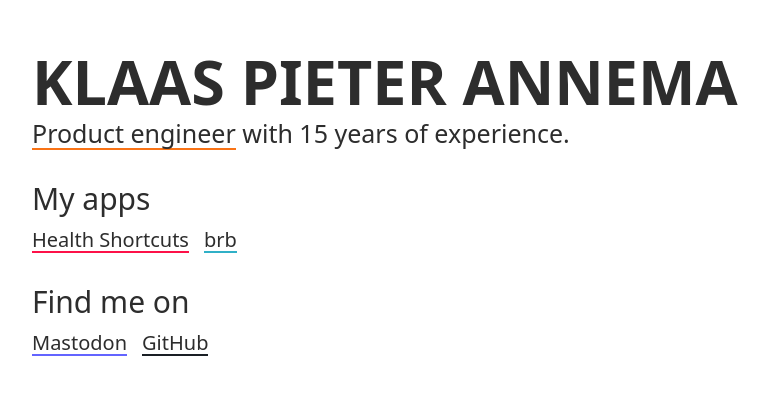
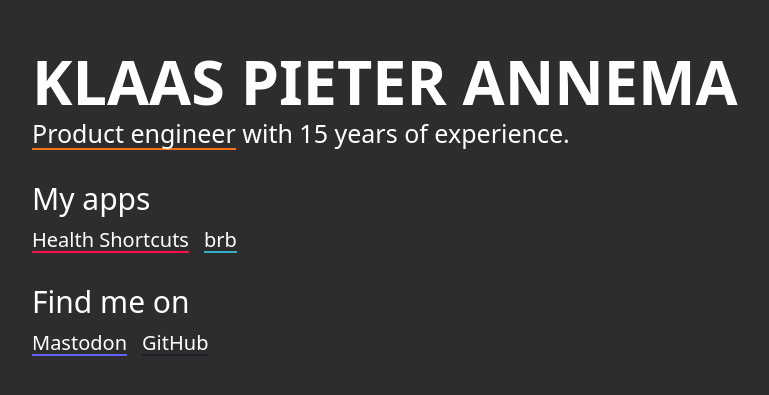
Before and after one commit to klaaspieter/annemame, an Eleventy site: page src/index.md in a window 1280 px wide. Shown: the part 197-592 px from the top of the page, without its empty margins (223-992 px from the left). Built offline with nearby package versions, Linux system fonts and the dark colour scheme; Eleventy itself is replaced by a stand-in of ours; files that its build step writes are made by us from their sources.

Commit message:
Support dark mode

```diff
--- a/src/_includes/stylesheets/global.css
+++ b/src/_includes/stylesheets/global.css
@@ -22,6 +22,20 @@
   --color-brb-accent: #30b0c7;
   --color-mastodon-accent: #6364ff;
   --color-github-accent: #1a1f25;
+}
+
+@media(prefers-color-scheme: dark) {
+  :root {
+    --color-accent: #f97316;
+    --color-background: #2d2d2d;
+    --color-text: #ffffff;
+
+    --color-text-link: var(--color-accent);
+
+    --space: var(--space-m);
+
+    --color-github-accent: #1a1f25;
+  }
 }
 
 body {
```
